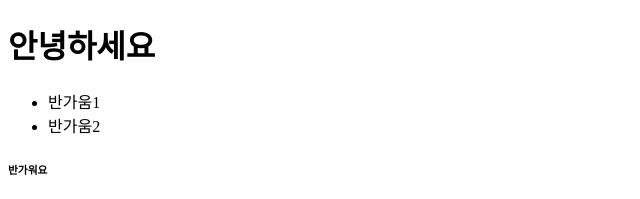
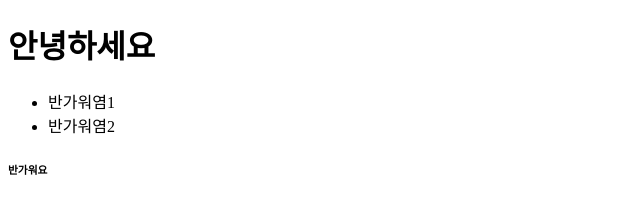
Before and after one commit to gj-aischool-1/1month, a plain HTML site: page index.html in a window 1280 px wide. Shown: the top 199 px of the page, 0-640 px from the left. Drawn offline with Linux system fonts and the light colour scheme.

Commit message:
Feat:3주차 1일

```diff
--- a/index.html
+++ b/index.html
@@ -8,8 +8,8 @@
   <body>
     <h1>안녕하세요</h1>
     <ul>
-      <li>반가움1</li>
-      <li>반가움2</li>
+      <li>반가워염1</li>
+      <li>반가워염2</li>
     </ul>
     <h6>반가워요</h6>
     <img
```
